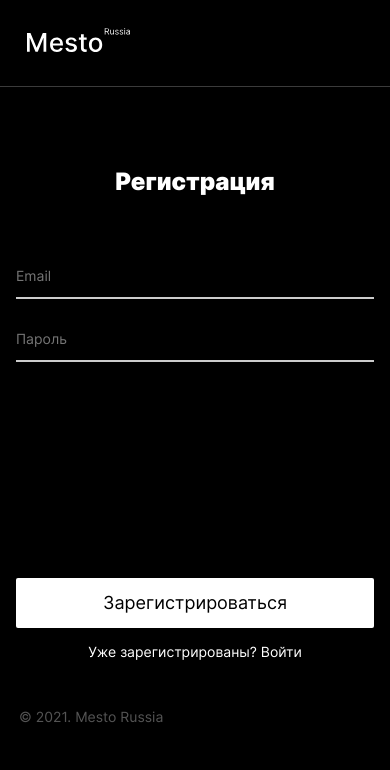
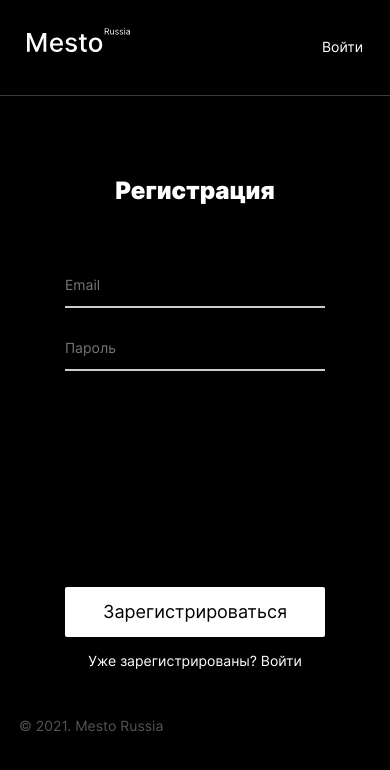
Before and after one commit to IllarionCorp/react-mesto-auth, a React (Create React App) app: page /register in a window 390 px wide. Shown: the top 770 px of the page. Built offline with nearby package versions, Linux system fonts and the light colour scheme; no server answers.

Commit message:
смена машины

```diff
--- /dev/null
+++ b/src/blocks/header/__nav-link/_grey/header__nav-link_grey.css
@@ -0,0 +1,3 @@
+.header__nav-link_grey {
+  color: #A9A9A9;
+}
--- /dev/null
+++ b/src/blocks/header/__nav-link/header__nav-link.css
@@ -0,0 +1,20 @@
+.header__nav-link {
+  font-style: normal;
+  font-weight: normal;
+  font-size: 18px;
+  line-height: 22px;
+  text-align: right;
+  color: #ffffff;
+  text-decoration: none;
+}
+
+.header__nav-link:hover {
+  opacity: 0.6;
+}
+
+@media screen and (max-width: 768px) {
+  .header__nav-link {
+    font-size: 14px;
+    line-height: 17px;
+  }
+}
--- /dev/null
+++ b/src/blocks/header/__nav-user/header__nav-user.css
@@ -0,0 +1,10 @@
+.header__nav-user {
+  font-style: normal;
+  font-weight: 500;
+  font-size: 18px;
+  line-height: 22px;
+  text-align: right;
+  color: #ffffff;
+  text-decoration: none;
+  margin-right: 24px;
+}
--- /dev/null
+++ b/src/blocks/header/__nav/header__nav.css
@@ -0,0 +1,16 @@
+.header__nav {
+  display: flex;
+  align-items: center;
+}
+
+@media screen and (min-width: 768px) and (max-width: 900px) {
+  .header__nav {
+    margin-right: 19px;
+  }
+}
+
+@media screen and (max-width: 768px) {
+  .header__nav {
+    margin-right: 27px;
+  }
+}
--- a/src/blocks/header/header.css
+++ b/src/blocks/header/header.css
@@ -1,5 +1,8 @@
 .header {
-  justify-content: center;
+  width: inherit;
+  display: flex;
+  flex-direction: row;
+  justify-content: space-between;
   max-width: 880px;
   padding-top: 45px;
   margin-left: auto;
--- a/src/components/App.js
+++ b/src/components/App.js
@@ -10,9 +10,10 @@ import { CurrentUserContext } from "../contexts/CurrentUserContext";
 import EditeProfilePopup from "./EditeProfilePopup";
 import EditeAvatarPopup from "./EditeAvatarPopup";
 import AddPlacePopup from "./AddPlacePopup";
-import { Route, Routes } from 'react-router-dom';
+import { Route, Routes, Navigate } from 'react-router-dom';
 import Login from "./Login";
 import Register from "./Register";
+import ProtectedRoute from "./ProtectedRoute";
 
 function App() {
   const [isEditProfilePopupOpen, setIsEditProfilePopupOpen] =
@@ -26,7 +27,7 @@ function App() {
   });
   const [currentUser, setCurrentUser] = React.useState({});
   const [cards, setCards] = React.useState([]);
-  const [logginIn, setLogginIn] = React.useState(true);
+  const [loggedIn, setLoggedIn] = React.useState(true);
 
   React.useEffect(() => {
     api
@@ -155,11 +156,20 @@ function App() {
           </form>
         </div>
         </div> */}
-      <Header />
+      {/* <Header /> */}
       <Routes>
-        <Route path="/register" element={<Register />} />
-        <Route path="/login" element={<Login />} />
-        <Route path="/main" element={<Main
+        <Route path="/register" element={
+          <>
+            <Header title="Войти" link="/login" />
+            <Register />
+          </>
+        } />
+        <Route path="/login" element={
+          <>
+            <Header title="Регистрация" link="/register" />
+            <Login />
+          </>} />
+        {/* <Route path="/main" element={<Main
           cards={cards}
           onEditAvatar={handleEditAvatarClick}
           onEditProfile={handleEditProfileClick}
@@ -167,7 +177,22 @@ function App() {
           onCardClick={handleCardClick}
           onCardLike={handleCardLike}
           onCardDelete={handleCardDelete}
-        />} />
+        />} /> */}
+        <Route path="/" element={
+          <ProtectedRoute loggedIn={loggedIn}>
+            <Header title="Выход" link="/login" email="email@yandex.ru" grey="header__nav-link_grey" />
+            <Main
+              cards={cards}
+              onEditAvatar={handleEditAvatarClick}
+              onEditProfile={handleEditProfileClick}
+              onAddPlace={handleAddPlaceClick}
+              onCardClick={handleCardClick}
+              onCardLike={handleCardLike}
+              onCardDelete={handleCardDelete}
+            />
+          </ProtectedRoute>
+          }
+        />
       </Routes>
       <Footer />
     </CurrentUserContext.Provider>
--- a/src/components/Header.js
+++ b/src/components/Header.js
@@ -1,12 +1,17 @@
 import logo from '../images/logo.svg';
 import { Link } from 'react-router-dom';
 
-export default function Header() {
+export default function Header(props) {
   return (
     <header className="header">
       <img src={logo} className="header__logo" alt="Лого место в шапке" />
-      <nav className="header_navigate">
-
+      <nav className="header__nav">
+        <p className="header__nav-user">
+          {props.email}
+        </p>
+        <Link to={props.link} className={"header__nav-link " + props.grey}>
+          {props.title}
+        </Link>
       </nav>
     </header>
   );
--- a/src/components/Login.css
+++ b/src/components/Login.css
@@ -18,3 +18,9 @@
   text-align: center;
   color: #ffffff;
 }
+
+@media screen and (max-width: 420px) {
+  .login {
+    max-width: 260px;
+  }
+}
--- /dev/null
+++ b/src/components/ProtectedRoute.js
@@ -0,0 +1,11 @@
+import React from "react";
+import { Route, Navigate } from "react-router-dom";
+
+const ProtectedRoute = (props) => {
+  console.log(props.children);
+  return (
+    props.loggedIn === true ? props.children : <Navigate to="/login" />
+  );
+}
+
+export default ProtectedRoute;
--- a/src/components/Register.css
+++ b/src/components/Register.css
@@ -40,3 +40,9 @@
 .register__login-link:hover {
   opacity: 0.6;
 }
+
+@media screen and (max-width: 420px) {
+  .register {
+    max-width: 260px;
+  }
+}
--- a/src/index.css
+++ b/src/index.css
@@ -25,6 +25,10 @@
 /* HEADER */
 @import url(./blocks/header/header.css);
 @import url(./blocks/header/__logo/header__logo.css);
+@import url(./blocks/header/__nav/header__nav.css);
+@import url(./blocks/header/__nav-link/header__nav-link.css);
+@import url(./blocks/header/__nav-link/_grey/header__nav-link_grey.css);
+@import url(./blocks/header/__nav-user/header__nav-user.css);
 /* CONTENT */
 @import url(./blocks/content/content.css);
 /* PROFILE */
```
